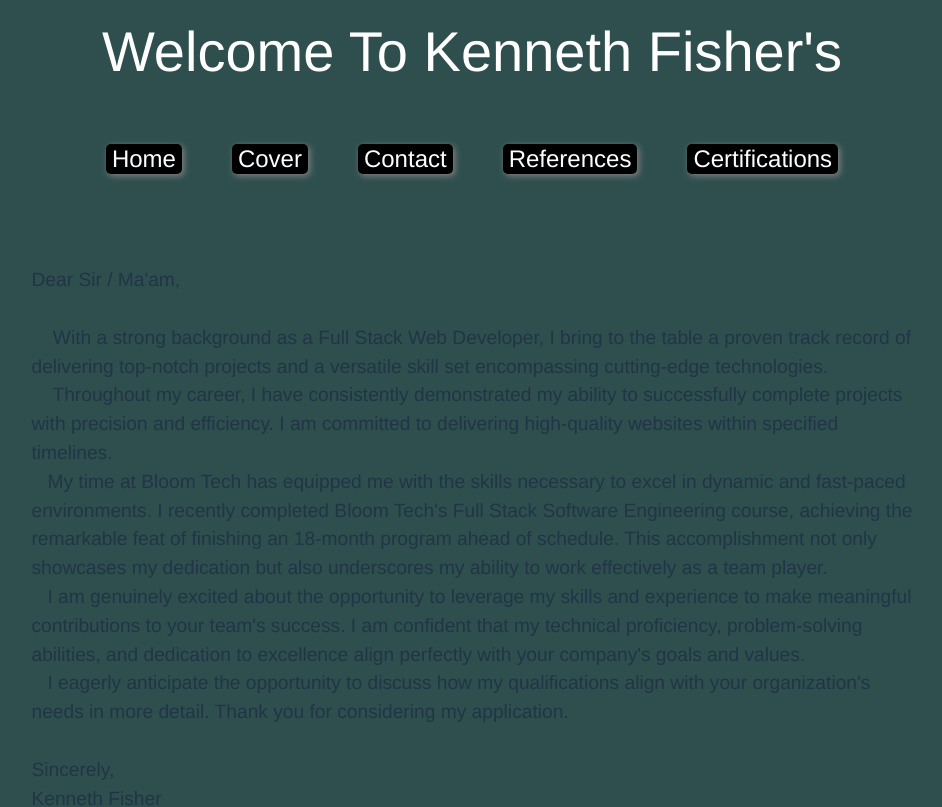
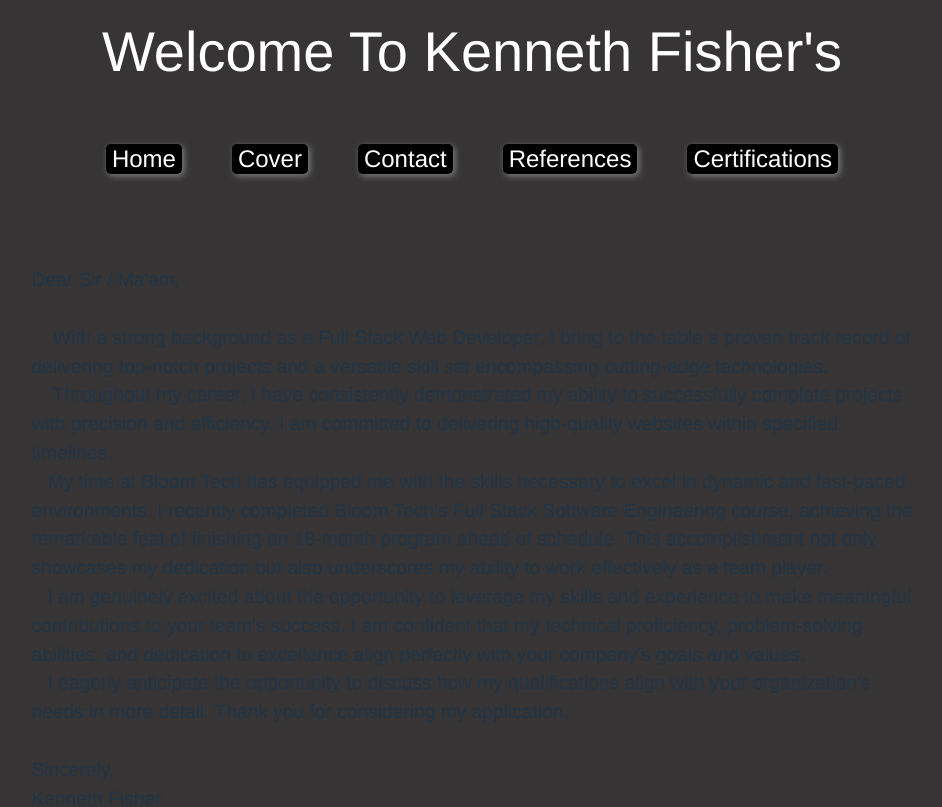
Before and after one commit to kenandcrys/Resume, a React (Vite) app: page /cover in a window 1280 px wide. Shown: the top 807 px of the page, without its empty margins (168-1110 px from the left). Built offline with nearby package versions, Linux system fonts and the light colour scheme.

Commit message:
chage background color

```diff
--- a/src/App.css
+++ b/src/App.css
@@ -1,6 +1,6 @@
 body {
 
-  background-color: darkslategrey;
+  background-color: rgb(54, 52, 52);
   font-family:'Franklin Gothic Medium', 'Arial Narrow', Arial, sans-serif;
 
 }
```
